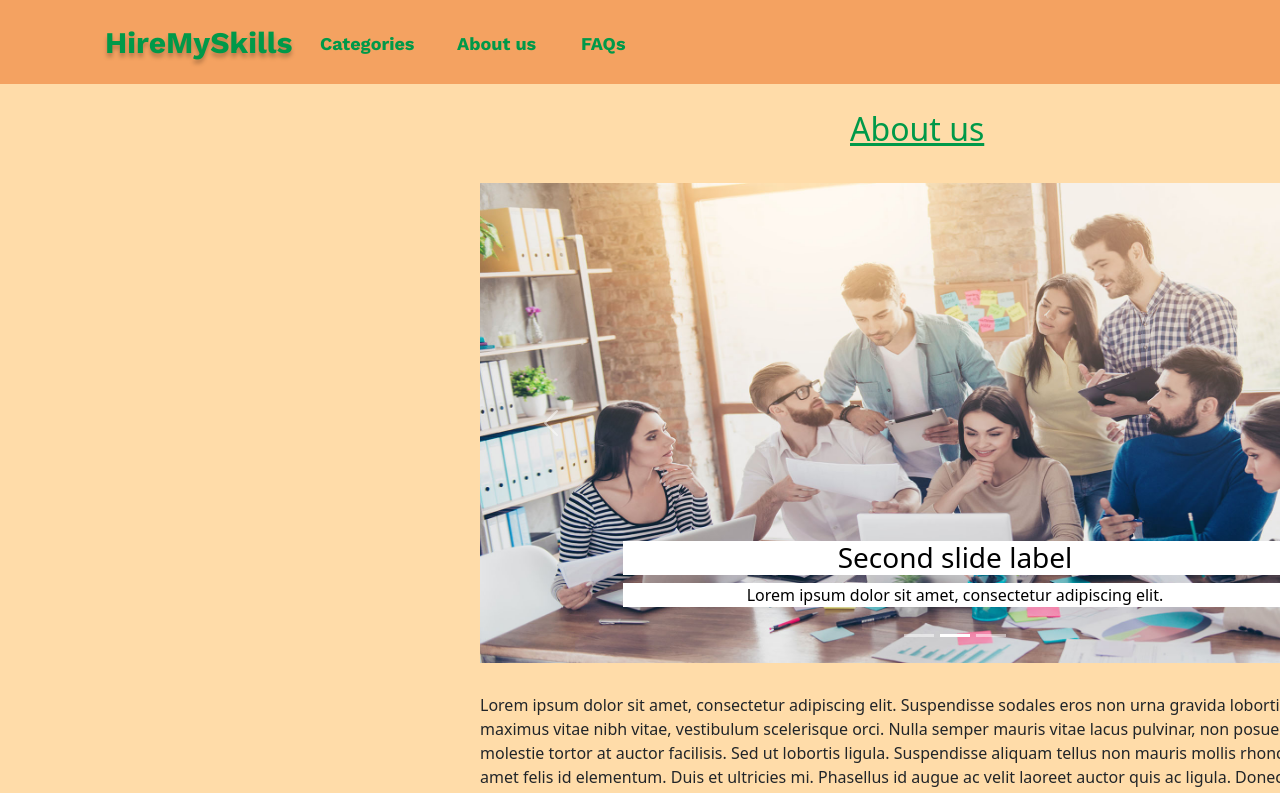
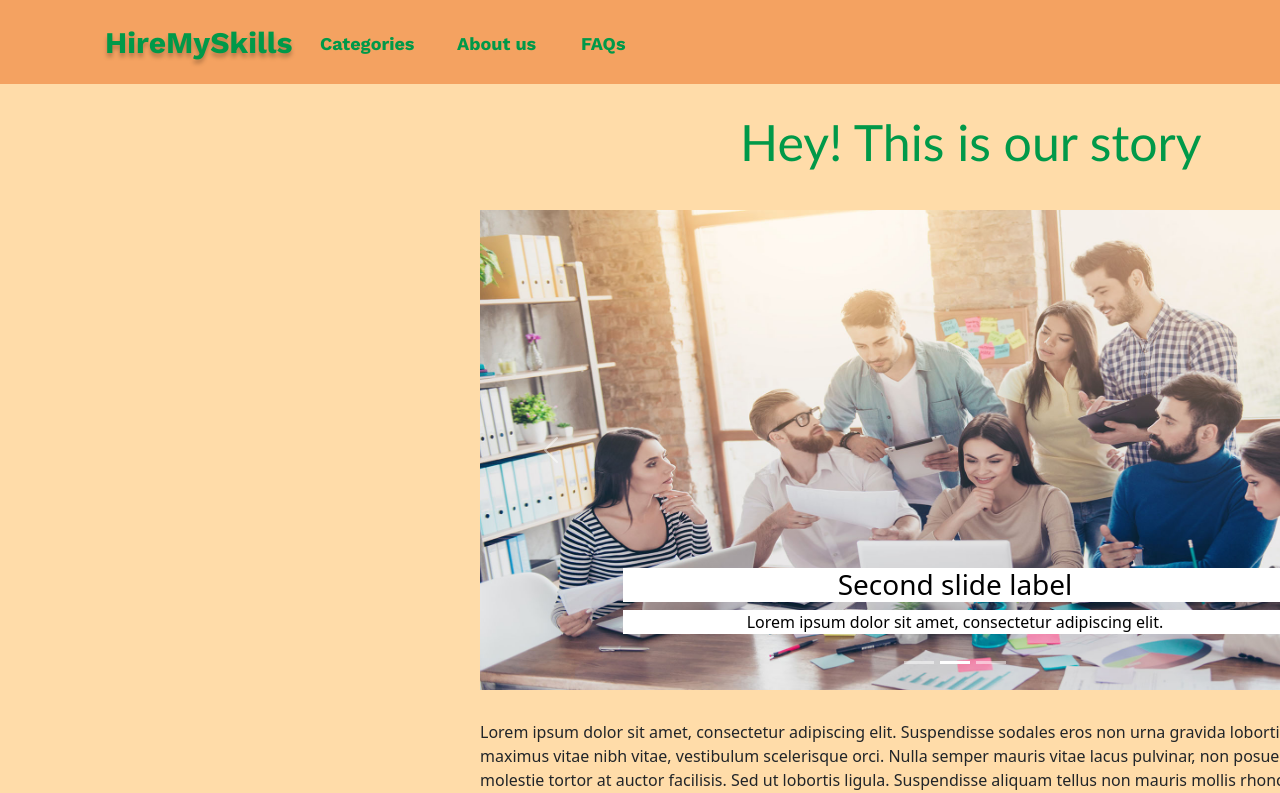
Before and after one commit to sergioare/PF-HireMySkills, a React (Create React App) app in the folder client/: page /about in a window 1280 px wide. Shown: the top 793 px of the page. Built offline with nearby package versions, Linux system fonts and the light colour scheme.

Commit message:
Add and fix About component

```diff
--- a/client/src/components/About/About.js
+++ b/client/src/components/About/About.js
@@ -7,7 +7,7 @@ import CarouselAbout from "./CarouselAbout/CarouselAbout";
 const About = () => {
   return (
     <div className={styles.BigContainer_About}>
-      <div className={styles.About_About}>About us</div>
+      <div className={styles.About_About}>Hey! This is our story</div>
       <div className={styles.Div_Img_About}>
         <CarouselAbout />
         {/* <img src={hms} alt="hms" className={styles.img_About} /> */}
@@ -67,9 +67,8 @@ const About = () => {
           parturient montes, nascetur ridiculus mus.
         </p>
       </div>
-      <div className={styles.Footer_About}>
-        <Footer />
-      </div>
+      <div className={styles.Footer_About}></div>
+      <Footer />
     </div>
   );
 };
--- a/client/src/components/About/About.module.css
+++ b/client/src/components/About/About.module.css
@@ -6,12 +6,12 @@
 }
 
 .About_About {
-  font-size: xx-large;
-  margin-left: 370px;
-  text-decoration: underline;
+  font-size: 50px;
+  margin-left: 260px;
   margin-top: 10px;
   margin-bottom: 30px;
   color: #009949;
+  font-family: "Gill Sans", "Gill Sans MT", Calibri, "Trebuchet MS", sans-serif;
 }
 
 .img_About {
```
